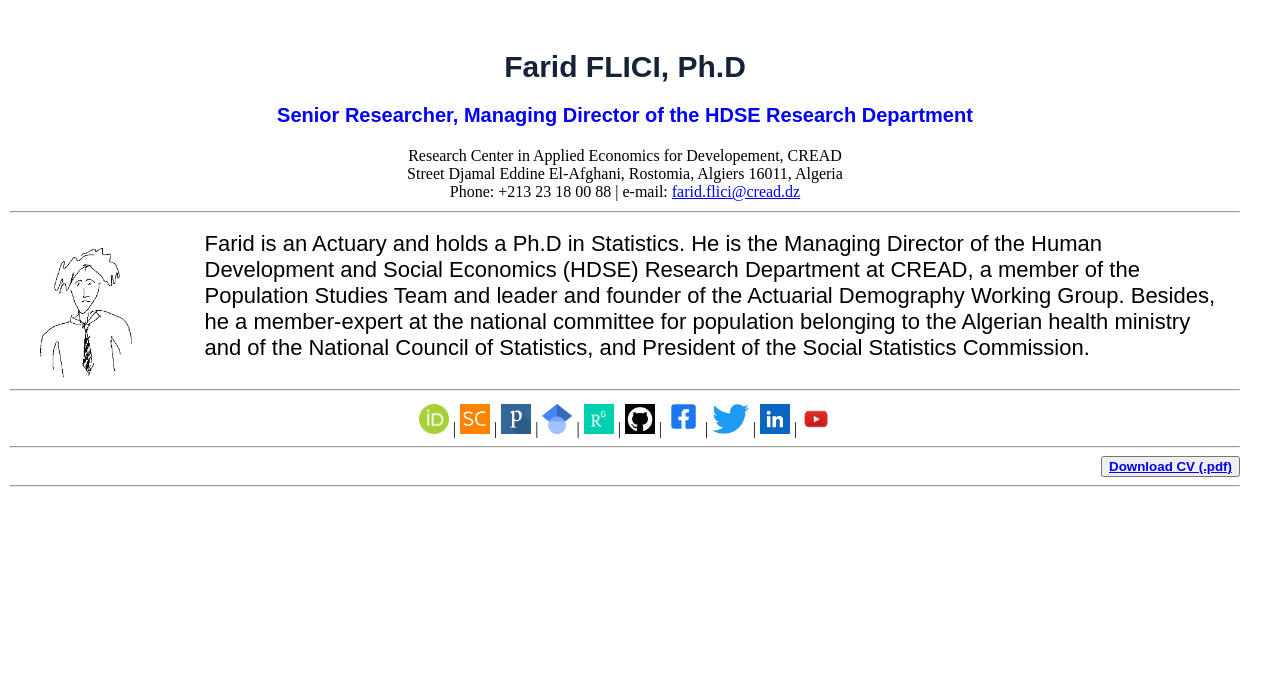
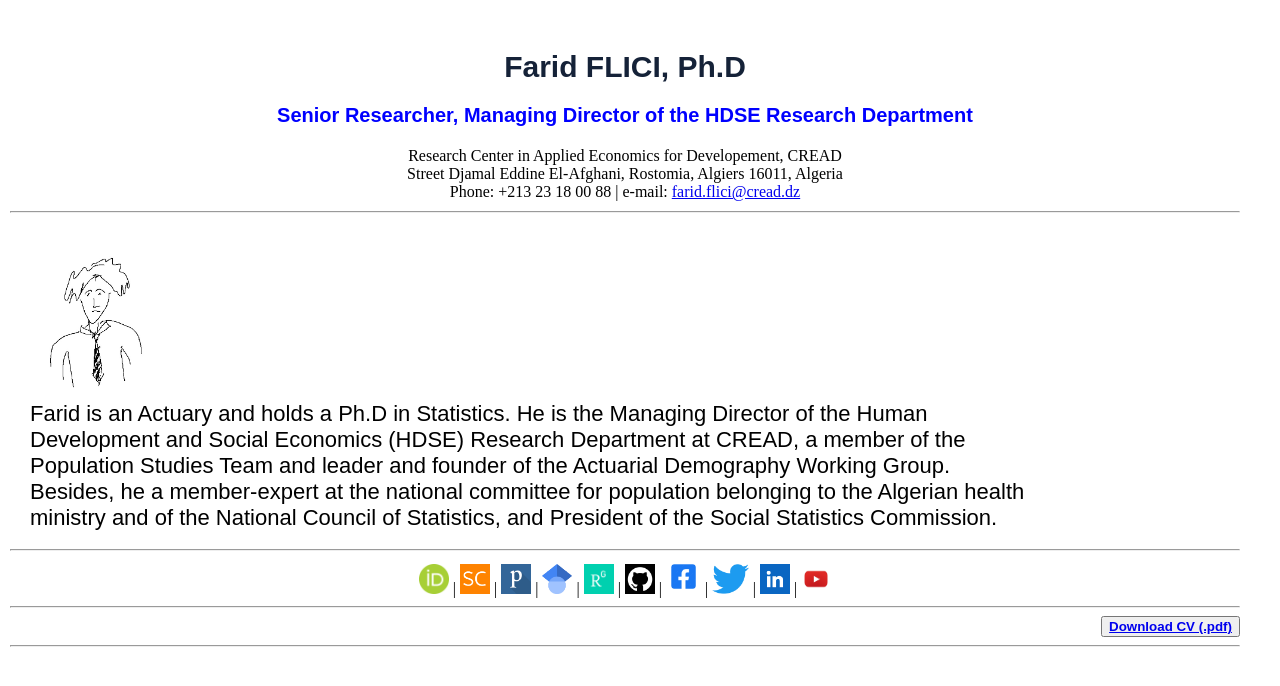
Before and after one commit to Farid-FLICI/farid-flici.github.io, a Jekyll site: the page researchername.html, which Jekyll copies as it is, in a window 1280 px wide. Shown: the top 686 px of the page. Built offline with Jekyll 4.4.1, drawn with Linux system fonts in a browser that asks for light colours.

Commit message:
Update researchername.html

```diff
--- a/researchername.html
+++ b/researchername.html
@@ -15,7 +15,7 @@
   .b {color: #12ff1a; text-decoration: none;   }
 
 * {  box-sizing: border-box;}
-.column {  float: left;  padding: 10px;  height: 160px;}
+.column {  float: center;  padding: 20px;  height: 160px;}
 .left { width: 15%;}
 .right {  width: 85%;}
 .row:after {  content: "";  display: table;  clear: both;}
```
